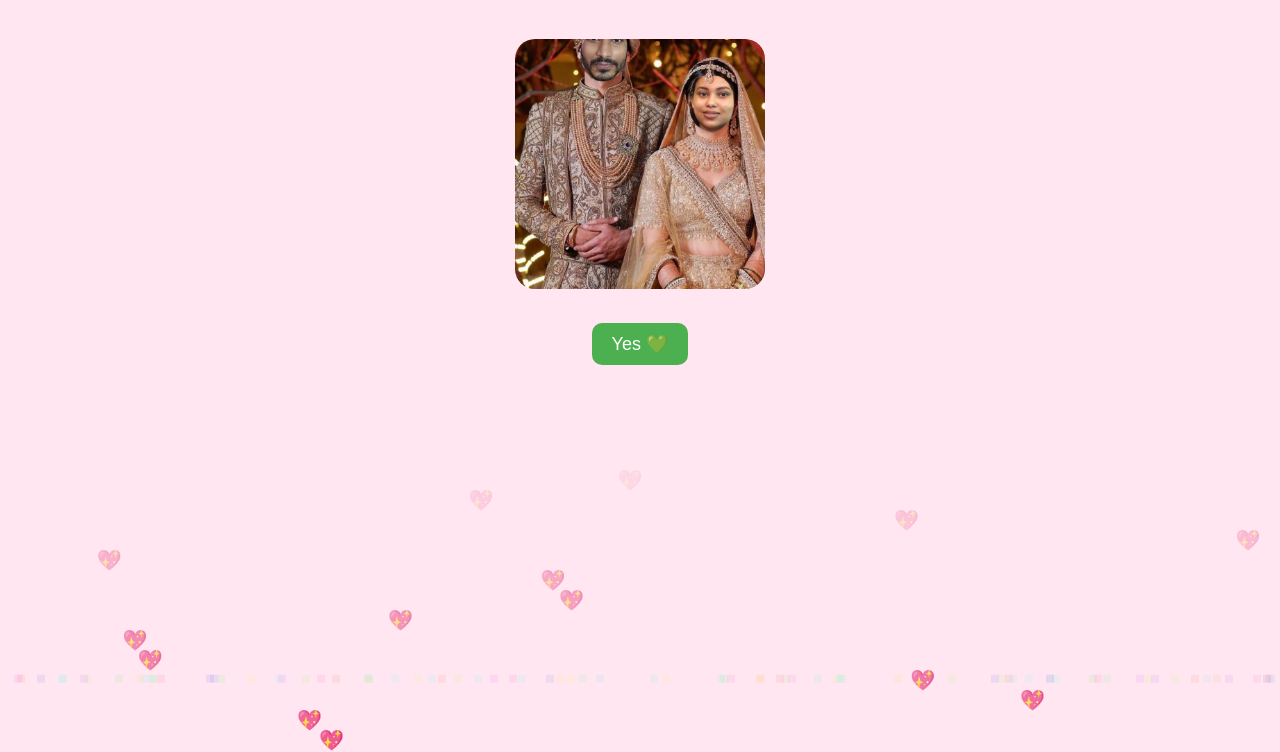
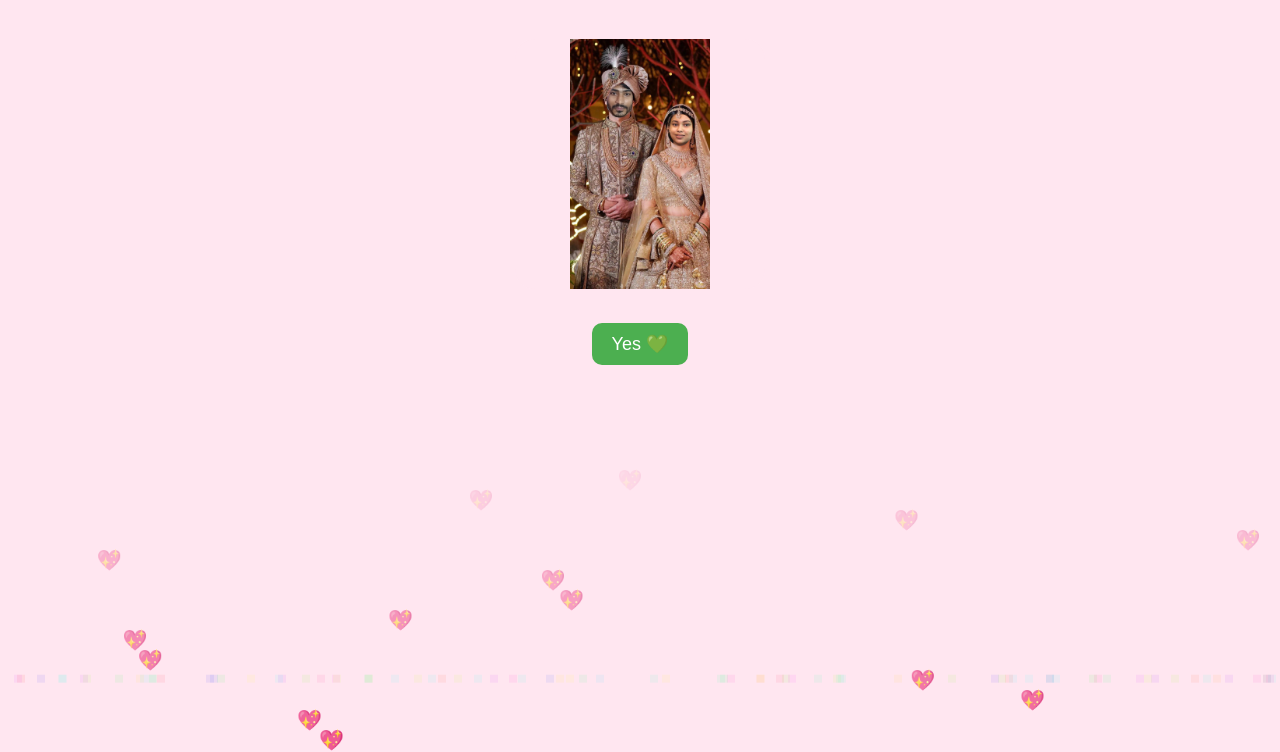
Before and after one commit to sharathchandra1993/cute-proposal, a plain HTML site: page index.html in a window 1280 px wide. Both pictures are taken after a click on the button "Yes 💚". Shown: the part 62-814 px from the top of the page. Drawn offline with Linux system fonts and the light colour scheme.

Commit message:
full image handling of the old code
Removed final image style when returning to GIFs and added full image style on YES click.

```diff
--- a/index.html
+++ b/index.html
@@ -14,6 +14,7 @@ body {
 
 h1 { color: #ff4d88; }
 
+/* DEFAULT IMAGE STYLE (GIFS) */
 img {
     width: 250px;
     height: 250px;
@@ -22,6 +23,13 @@ img {
     object-fit: cover;
 }
 
+/* FINAL IMAGE ONLY (NO CROPPING) */
+.full-image {
+    object-fit: contain !important;
+    background: #ffe6f0;
+}
+
+/* BUTTONS */
 button {
     padding: 10px 20px;
     font-size: 18px;
@@ -125,7 +133,6 @@ document.head.appendChild(style);
 /* NO click */
 noBtn.addEventListener("click", () => {
 
-    // 👉 START MUSIC HERE (your requirement)
     if (!musicStarted) {
         music.play().catch(()=>{});
         musicStarted = true;
@@ -134,6 +141,9 @@ noBtn.addEventListener("click", () => {
     noCount++;
     question.innerText = noTexts[noCount % noTexts.length];
     img.src = images[noCount % images.length];
+
+    /* REMOVE FINAL IMAGE STYLE if coming back to GIFs */
+    img.classList.remove("full-image");
 
     let size = parseInt(window.getComputedStyle(yesBtn).fontSize);
     yesBtn.style.fontSize = (size + 6) + "px";
@@ -146,7 +156,12 @@ noBtn.addEventListener("click", () => {
 /* YES click */
 yesBtn.addEventListener("click", () => {
     question.innerText = "Yayyyy!!! I knew it, n that biggg booty is mine.. 💖🥰";
+
     img.src = "images/me.jpeg";
+
+    /* APPLY FULL IMAGE STYLE ONLY HERE */
+    img.classList.add("full-image");
+
     noBtn.style.display = "none";
 
     setInterval(createHeart, 200);
```
